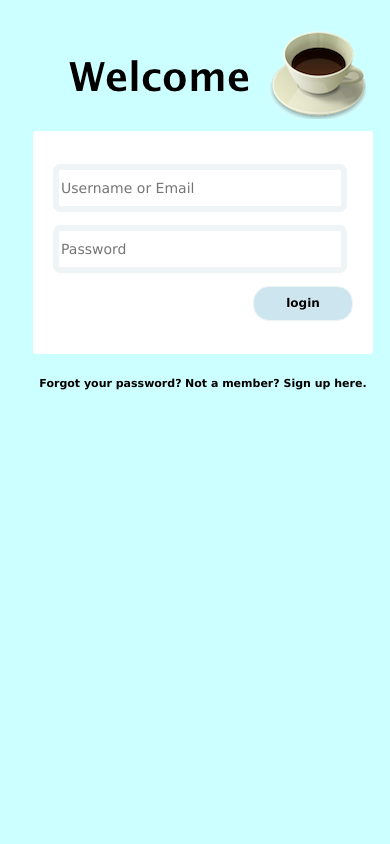
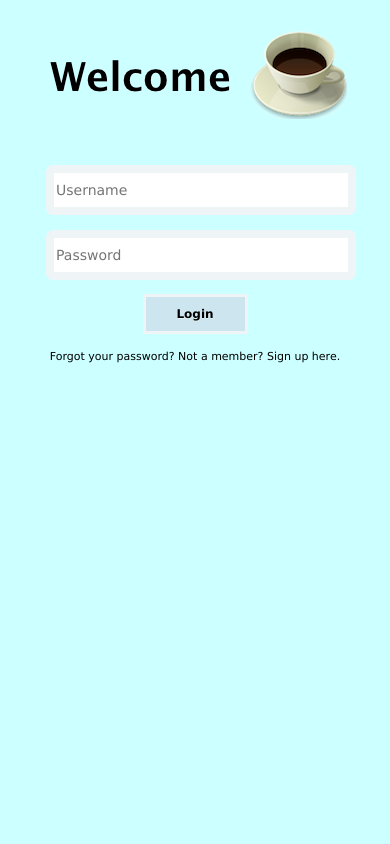
Before and after one commit to lauracarm/CoffeeMachineAccountingSystem, a PHP site: page / in a window 390 px wide. Run offline with PHP 8.4, Linux system fonts and the light colour scheme; some libraries are stand-ins or nearby versions.

Commit message:
Changes to the stylesheet and the images used. Created home page that includes responsive menu bar and images with quantity boxes

```diff
--- a/ForgotLogin.php
+++ b/ForgotLogin.php
@@ -18,15 +18,15 @@
 		<head>
 		<meta http-equiv="Content-Type" content="text/html; charset=utf-8" width=100%/>
 		<title>Register</title>
-		<link rel="stylesheet" href="Style/indexStyle.css">
+		<link rel="stylesheet" href="Style/style.css">
 	</head>
 	<body>
 		<section class ="container">
-			<div class="header" style="font-size: 30px; font-weight: bold; padding-left: 10px;">
+			<div class="head">
 			Forgot Login?
 			</div>
 			<div class="Form">
-				<p>Enter email address to recieve an email reminder of your password.</p>
+				<p style="text-align: center">Enter email address to recieve an email reminder of your password.</p>
 				<form method="post" action="index.html">
 
 					<p>
--- a/Style/indexStyle.css
+++ b/Style/indexStyle.css
@@ -47,6 +47,10 @@ body {
 }
 .login-help a:hover {
 	text-decoration: underline;
+}
+
+.RadioButton {
+	padding-left: 300px;
 }
 
 input {
--- /dev/null
+++ b/Style/style.css
@@ -0,0 +1,175 @@
+body {
+	font: 13px/20px 'Lucida Grande', Tahoma, Verdana, sans-serif;
+	color: #404040;
+	background: #CCFFFF;
+	margin: 0px;
+	text-align:center;
+}
+
+.nav {
+	position: relative;
+	margin: 20px 0;
+	font: 20px 'Lucida Grande', Tahoma, Verdana, sans-serif;
+	font-weight: bold;
+}
+
+.nav ul {
+	margin: 0;
+	padding: 0;
+	text-align: left;
+}
+
+.nav li {
+	margin: 0 5px 10px 0;
+	padding: 0;
+	list-style: none;
+	display: inline-block;
+}
+
+.nav a {
+	padding: 3px 12px;
+	text-decoration: none;
+	color: #666699;
+	line-height: 100%;
+}
+
+.nav a:hover {
+	color: #000;
+	text-decoration: underline;
+}
+
+.container {
+	margin-top: 5%;
+}
+
+.head {
+	position: relative;
+	margin: 0 auto;
+	text-align: center;
+	font-size: 30px;
+	font-weight: bold;
+}
+
+.login-help {
+	font-size: 11px;
+	color: white;
+	text-align: center;
+	position: relative;
+	margin: 0 auto;
+}
+.login-help a {
+	color: #000000;
+	text-decoration: none;
+}
+.login-help a:hover {
+	text-decoration: underline;
+}
+
+table {
+	padding: 0;
+	padding-top:100px;
+	border-spacing: 50px 10px;
+}
+
+table.center {
+	margin-left:auto;
+    margin-right:auto;
+}
+
+
+input {
+	font-family: 'Lucida Grande', Tahoma, Verdana, sans-serif;
+	font-size: 14px;
+}
+
+input[type=text], input[type=password], input[type=email] {
+	margin: 2%;
+	width: 25%;
+	height: 40px;
+	color: #404040;
+	background: white;
+	border: solid;
+	border-color: #eff4f7;
+	border-radius: 2px;
+	outline: 5px solid #eff4f7;
+}
+
+input[type=submit] {
+	height: 40px;
+	width: 35%;
+	font-size: 12px;
+	font-weight: bold;
+	color: #000000;
+	text-shadow: 0 1px #e3f1f1;
+	background: #cde5ef;
+	border: solid;
+	border-color: #eff4f7;
+
+}
+
+.Form {
+	position: relative;
+	margin: 0 auto;
+	padding: 20px 20px 20px;
+	width: 300px;
+	border-radius: 3px;
+}
+
+.Form p.submit {
+	text-align: center;
+}
+
+.Form input[type=text], .Form input[type=password], .Form input[type=email] {
+	width: 100%;
+}
+
+@media screen and (max-width: 600px) {
+	.nav {
+		position: relative;
+		min-height: 100px;
+		margin: 0px;
+		font: 15px 'Lucida Grande', Tahoma, Verdana, sans-serif;
+		font-weight: bold;
+	}
+	.nav ul {
+		width: 100%;
+		padding: 15px 0;
+		position: absolute;
+		top: 0;
+		left: 0;
+		background: url("images/menu-icon.png") no-repeat 10px 11px;
+		min-height: 100%;
+		border-radius: 5px;
+
+	}
+	.nav li {
+		display: none; /* hide all <li> items */
+		margin: 0;
+	}
+	.nav .current {
+		display: block; /* show only current <li> item */
+	}
+	.nav a {
+		display: block;
+		padding: 5px 5px 5px 32px;
+		text-align: left;
+	}
+	.nav .current a {
+		background: none;
+		color: #666;
+	}
+
+	/* on nav hover */
+	.nav ul:hover {
+		background-image: none;
+	}
+	.nav ul:hover li {
+		display: block;
+		margin: 0 0 5px;
+	}
+	.nav ul:hover .current {
+		background: url(images/icon-check.png) no-repeat 10px 7px;
+	}
+
+
+}
--- a/index.php
+++ b/index.php
@@ -1,37 +1,32 @@
-<!DOCTYPE HTML PUBLIC "-//W3C//DTD HTML 4.01 Transitional//EN"
-"http://www.w3.org/TR/html4/loose.dtd">
-<html xmlns="http://www.w3.org/1999/xhtml">
+<html>
 	<head>
-		<script src="http://debug.phonegap.com/target/target-script-min.js#anonymous"></script>
-		<meta http-equiv="Content-Type" content="text/html; charset=utf-8" width=100%/>
-		<title>Coffee Machine Accounting System</title>
-		<link rel="stylesheet" href="Style/indexStyle.css">
+
+		<title>Register</title>
+		<link rel="stylesheet" href="Style/style.css">
 	</head>
 	<body>
 		<section class ="container">
-			<div class="header">
-			<img src="images/logo.png" alt="Welcome Coffee Cup Logo">
+			<div class="head">
+				<img src="images/logo.png" alt="Welcome Coffee Cup Logo">
 			</div>
-			<div class="login">
-				<form action="login.php" method="post">
+			<div class="Form">
+				<form method="post" action="home.php">
 					<p>
-						<input id="username" type="text" name="username" value="" placeholder="Username or Email">
+						<input id="username" type="text" name="username" value="" placeholder="Username">
 					</p>
 					<p>
 						<input id = "password" type="password" name="password" value="" placeholder="Password">
 					</p>
 					<p class="submit">
-						<input type="submit" name="commit" value="login" />
+						<input type="submit" name="commit" value="Login" />
 					</p>
-					<?php if (!empty($_GET["loginFailed"])) echo "Incorrect login details. Please try again."; ?>
+					<?php if (!empty($_GET["loginFailed"])) echo "Incorrect login details. Please try again.";?>
+					<p class="login-help">
+						<a href="ForgotLogin.php"> Forgot your password?</a><a href="register.php"> Not a member? Sign up here.</a>
+					</p>
 				</form>
 			</div>
 
-			<div class="login-help">
-				<p>
-				<a href="ForgotLogin.php"> Forgot your password?</a> <a href="register.php"> Not a member? Sign up here.</a>
-				</p>
-			</div>
 		</section>
 	</body>
 </html>
--- a/login.php
+++ b/login.php
@@ -17,7 +17,7 @@ $count = mysql_num_rows($result);
 mysql_close();
 
 if ($count == 1) {
-	header("location:login_success.php");
+	header("location:home.php");
 } else {
 	die(header("location:index.php?loginFailed=true&reason=incorrect_details"));
 	;
```
Also changed, not shown: home.php (added, +81 -0 lines), register.php (+5 -6 lines), images/coffee.png (added), images/hotchocolate.png (added), images/tea.png (added), images/teamug.png (added), images/teapot.png (added).
